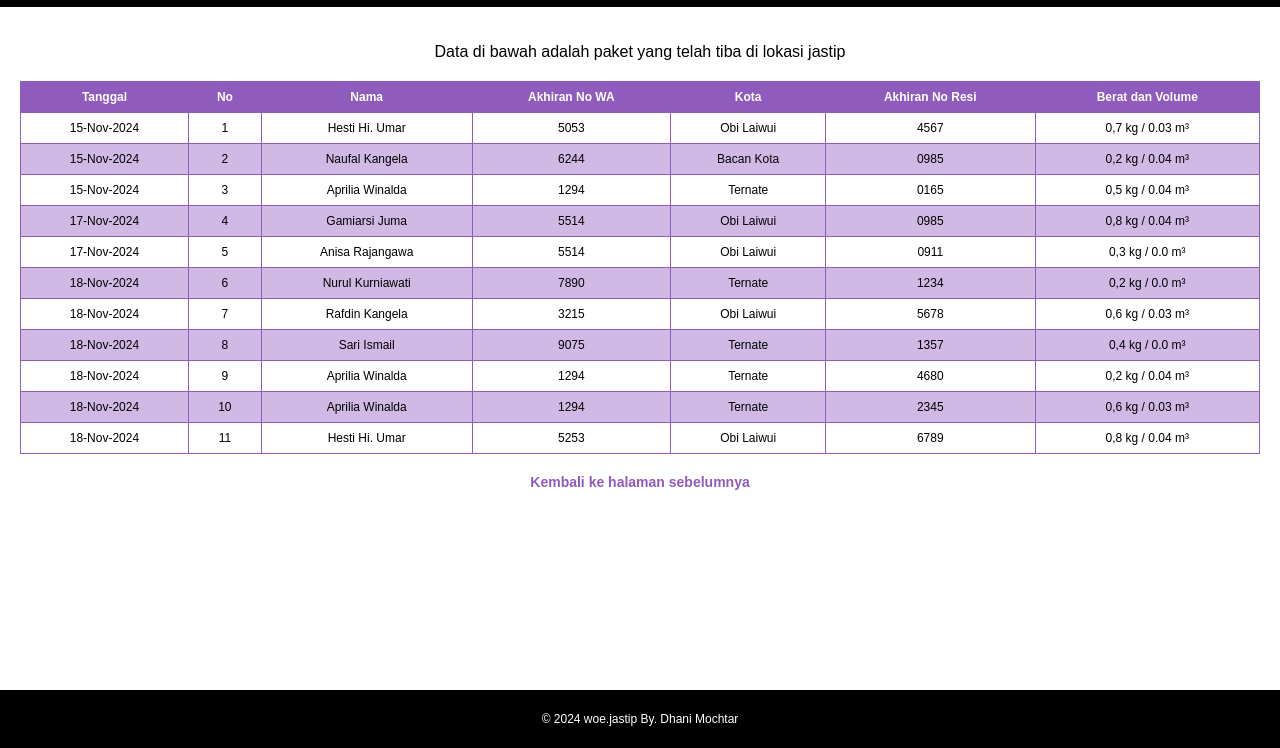
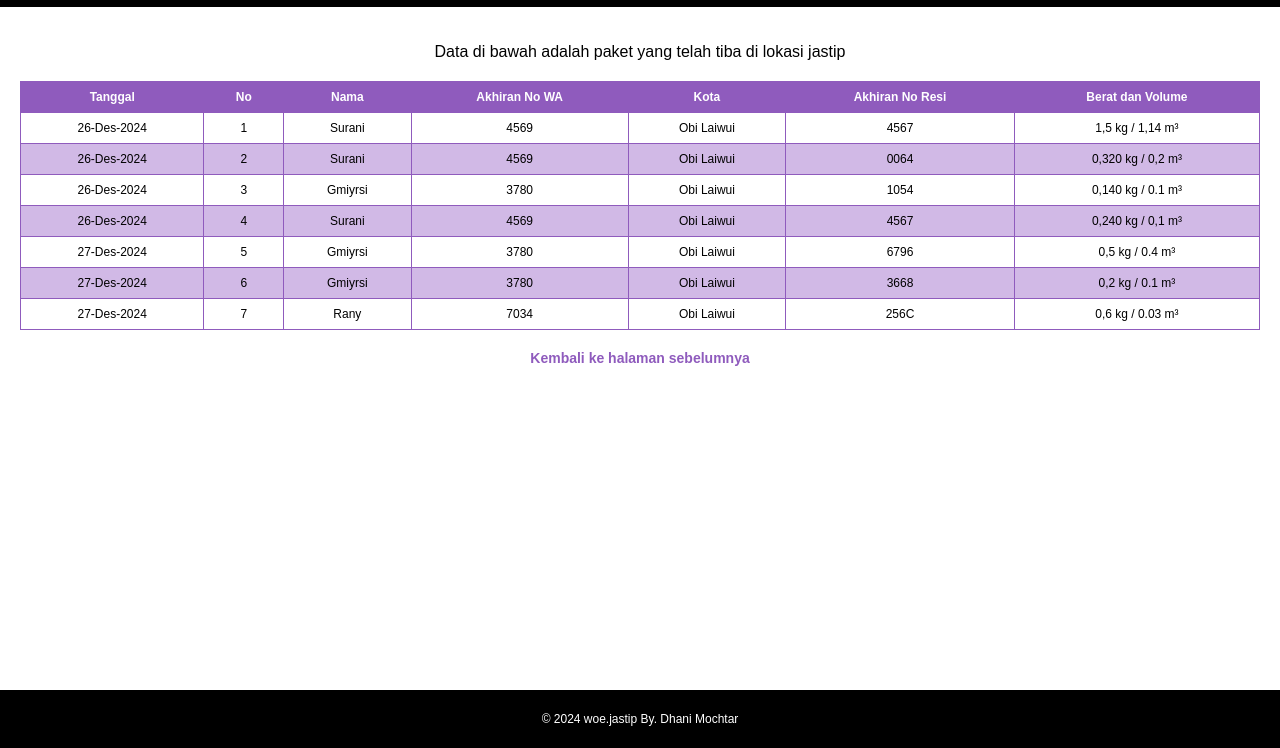
Before and after one commit to woejastip/woejastipp, a plain HTML site: page cekpaket.html in a window 1280 px wide. Shown: the part 52-800 px from the top of the page. Drawn offline with Linux system fonts and the light colour scheme.

Commit message:
Update cekpaket.html

```diff
--- a/cekpaket.html
+++ b/cekpaket.html
@@ -141,103 +141,67 @@
             </thead>
             <tbody>
                 <tr>
-                    <td>15-Nov-2024</td>
+                    <td>26-Des-2024</td>
                     <td>1</td>
-                    <td>Hesti Hi. Umar</td>
-                    <td>5053</td>
+                    <td>Surani</td>
+                    <td>4569</td>
                     <td>Obi Laiwui</td>
                     <td>4567</td>
-                    <td>0,7 kg / 0.03 m³</td> <!-- Gabungan Berat dan Volume -->
+                    <td>1,5 kg / 1,14 m³</td> <!-- Gabungan Berat dan Volume -->
                 </tr>
                 <tr>
-                    <td>15-Nov-2024</td>
+                   <td>26-Des-2024</td>
                     <td>2</td>
-                    <td>Naufal Kangela</td>
-                    <td>6244</td>
-                    <td>Bacan Kota</td>
-                    <td>0985</td>
-                    <td>0,2 kg / 0.04 m³</td> <!-- Gabungan Berat dan Volume -->
+                    <td>Surani</td>
+                    <td>4569</td>
+                    <td>Obi Laiwui</td>
+                    <td>0064</td>
+                    <td>0,320 kg / 0,2 m³</td> <!-- Gabungan Berat dan Volume -->
                 </tr>
                 <tr>
-                    <td>15-Nov-2024</td>
+                    <td>26-Des-2024</td>
                     <td>3</td>
-                    <td>Aprilia Winalda</td>
-                    <td>1294</td>
-                    <td>Ternate</td>
-                    <td>0165</td>
-                    <td>0,5 kg / 0.04 m³</td> <!-- Gabungan Berat dan Volume -->
+                    <td>Gmiyrsi</td>
+                    <td>3780</td>
+                    <td>Obi Laiwui</td>
+                    <td>1054</td>
+                    <td>0,140 kg / 0.1 m³</td> <!-- Gabungan Berat dan Volume -->
                 </tr>
                 <tr>
-                    <td>17-Nov-2024</td>
+                    <td>26-Des-2024</td>
                     <td>4</td>
-                    <td>Gamiarsi Juma</td>
-                    <td>5514</td>
+                    <td>Surani</td>
+                    <td>4569</td>
                     <td>Obi Laiwui</td>
-                    <td>0985</td>
-                    <td>0,8 kg / 0.04 m³</td> <!-- Gabungan Berat dan Volume -->
+                    <td>4567</td>
+                    <td>0,240 kg / 0,1 m³</td> <!-- Gabungan Berat dan Volume -->
                 </tr>
                 <tr>
-                    <td>17-Nov-2024</td>
+                   <td>27-Des-2024</td>
                     <td>5</td>
-                    <td>Anisa Rajangawa</td>
-                    <td>5514</td>
+                    <td>Gmiyrsi</td>
+                    <td>3780</td>
                     <td>Obi Laiwui</td>
-                    <td>0911</td>
-                    <td>0,3 kg / 0.0 m³</td> <!-- Gabungan Berat dan Volume -->
+                    <td>6796</td>
+                    <td>0,5 kg / 0.4 m³</td> <!-- Gabungan Berat dan Volume -->
                 </tr>
                 <tr>
-                    <td>18-Nov-2024</td>
+                    <td>27-Des-2024</td>
                     <td>6</td>
-                    <td>Nurul Kurniawati</td>
-                    <td>7890</td>
-                    <td>Ternate</td>
-                    <td>1234</td>
-                    <td>0,2 kg / 0.0 m³</td> <!-- Gabungan Berat dan Volume -->
+                    <td>Gmiyrsi</td>
+                    <td>3780</td>
+                    <td>Obi Laiwui</td>
+                    <td>3668</td>
+                    <td>0,2 kg / 0.1 m³</td> <!-- Gabungan Berat dan Volume -->
                 </tr>
                 <tr>
-                    <td>18-Nov-2024</td>
+                    <td>27-Des-2024</td>
                     <td>7</td>
-                    <td>Rafdin Kangela</td>
-                    <td>3215</td>
+                    <td>Rany</td>
+                    <td>7034</td>
                     <td>Obi Laiwui</td>
-                    <td>5678</td>
+                    <td>256C</td>
                     <td>0,6 kg / 0.03 m³</td> <!-- Gabungan Berat dan Volume -->
-                </tr>
-                <tr>
-                    <td>18-Nov-2024</td>
-                    <td>8</td>
-                    <td>Sari Ismail</td>
-                    <td>9075</td>
-                    <td>Ternate</td>
-                    <td>1357</td>
-                    <td>0,4 kg / 0.0 m³</td> <!-- Gabungan Berat dan Volume -->
-                </tr>
-                <tr>
-                    <td>18-Nov-2024</td>
-                    <td>9</td>
-                    <td>Aprilia Winalda</td>
-                    <td>1294</td>
-                    <td>Ternate</td>
-                    <td>4680</td>
-                    <td>0,2 kg / 0.04 m³</td> <!-- Gabungan Berat dan Volume -->
-                </tr>
-                <tr>
-                    <td>18-Nov-2024</td>
-                    <td>10</td>
-                    <td>Aprilia Winalda</td>
-                    <td>1294</td>
-                    <td>Ternate</td>
-                    <td>2345</td>
-                    <td>0,6 kg / 0.03 m³</td> <!-- Gabungan Berat dan Volume -->
-                </tr>
-                <tr>
-                    <td>18-Nov-2024</td>
-                    <td>11</td>
-                    <td>Hesti Hi. Umar</td>
-                    <td>5253</td>
-                    <td>Obi Laiwui</td>
-                    <td>6789</td>
-                    <td>0,8 kg / 0.04 m³</td> <!-- Gabungan Berat dan Volume -->
                 </tr>
             </tbody>
         </table>
```
